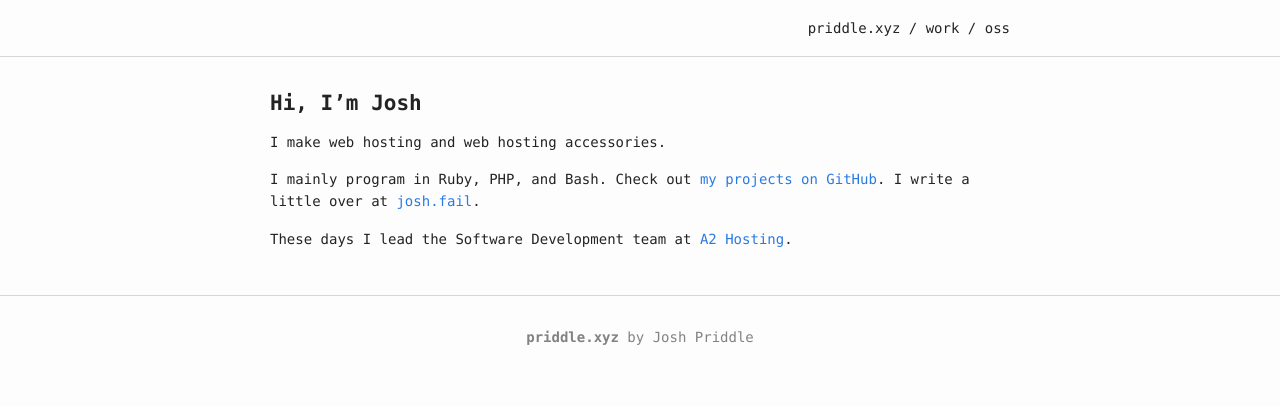
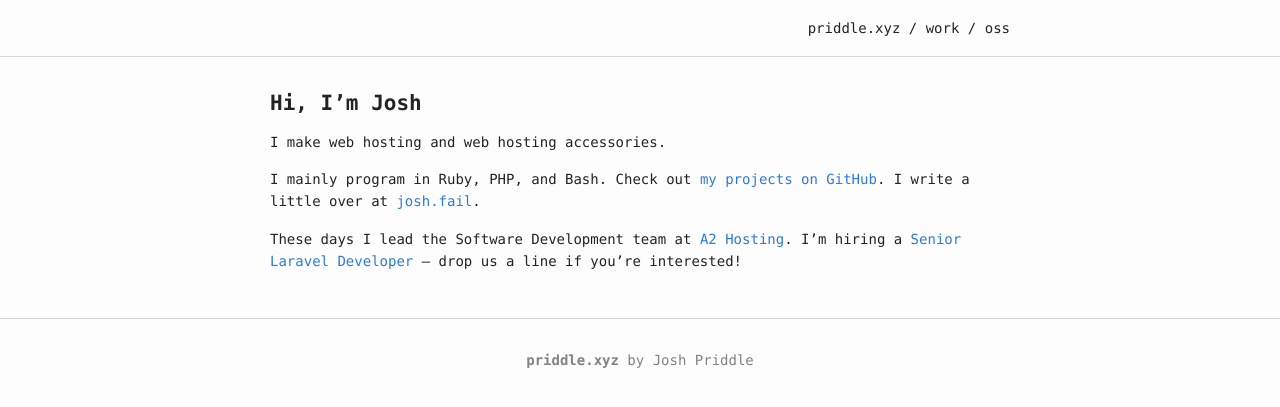
Before and after one commit to itspriddle/priddle.xyz, a Jekyll site: the page built from _pages/index.md, in a window 1280 px wide. Shown: the top 407 px of the page. Built offline with Jekyll 4.4.1, drawn with Linux system fonts in a browser that asks for light colours.

Commit message:
Update index page

```diff
--- a/_pages/index.md
+++ b/_pages/index.md
@@ -9,8 +9,10 @@
 I mainly program in Ruby, PHP, and Bash. Check out [my projects on
 GitHub][GitHub]. I write a little over at [josh.fail][].
 
-These days I lead the Software Development team at [A2 Hosting][].
+These days I lead the Software Development team at [A2 Hosting][]. I'm hiring
+a [Senior Laravel Developer][] --- drop us a line if you're interested!
 
 [GitHub]: https://github.com/{{ site.author.github }}
 [A2 Hosting]: https://www.a2hosting.com/about/careers
 [josh.fail]: https://josh.fail
+[Senior Laravel Developer]: https://a2hosting.applytojob.com/apply/Qn5RMGDQFb/Senior-Laravel-Developer-Remote
```
